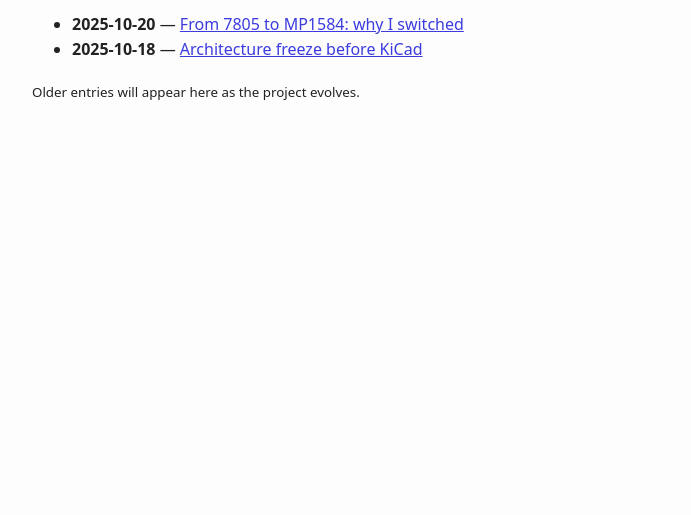
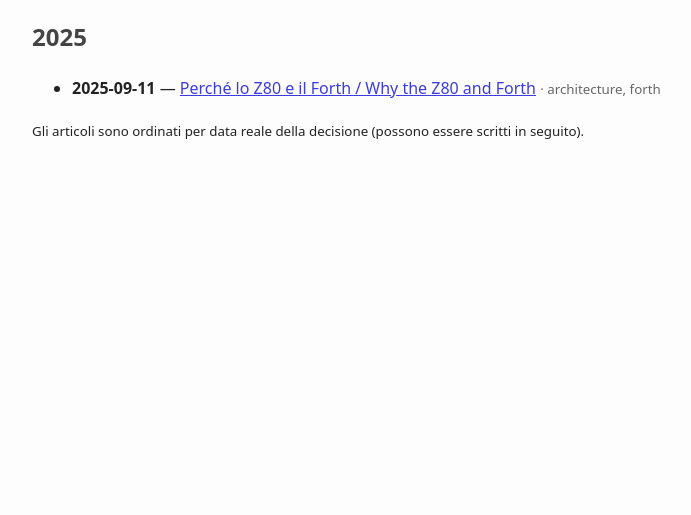
Before and after one commit to gioxi-8/gioxi-8.github.io, a plain HTML site: page devlog/index.html in a window 1280 px wide. Shown: the part 285-800 px from the top of the page, without its empty margins (199-890 px from the left). Drawn offline with Linux system fonts and the light colour scheme.

Commit message:
Refactor navigation and add new devlog entry
Updated the navigation links for better readability and added a new entry in the development log.

```diff
--- a/devlog/index.html
+++ b/devlog/index.html
@@ -8,16 +8,24 @@
   <header class="site">
     <img src="/Logo.png" alt="GioXi 8 logo">
     <nav class="top">
-      <a href="/">Home</a><a href="/devlog/">Devlog</a><a href="/design/snapshot.html">Design</a><a href="/about.html">About</a>
+      <a href="/">Home</a>
+      <a href="/devlog/">Devlog</a>
+      <a href="/design/snapshot.html">Design</a>
+      <a href="/about.html">About</a>
     </nav>
   </header>
 
   <h1>Development Log</h1>
+
+  <h2>2025</h2>
   <ul>
-    <li><b>2025-10-20</b> — <a href="/devlog/2025-10-power-7805-mp1584.html">From 7805 to MP1584: why I switched</a></li>
-    <li><b>2025-10-18</b> — <a href="/devlog/2025-10-architecture-freeze.html">Architecture freeze before KiCad</a></li>
+    <li>
+      <b>2025-09-11</b> —
+      <a href="/devlog/2025/2025-09-11-z80-e-forth.html">Perché lo Z80 e il Forth / Why the Z80 and Forth</a>
+      <small class="muted"> · architecture, forth</small>
+    </li>
   </ul>
 
-  <p class="muted"><small>Older entries will appear here as the project evolves.</small></p>
+  <p class="muted"><small>Gli articoli sono ordinati per data reale della decisione (possono essere scritti in seguito).</small></p>
 </main>
 </body></html>
```
